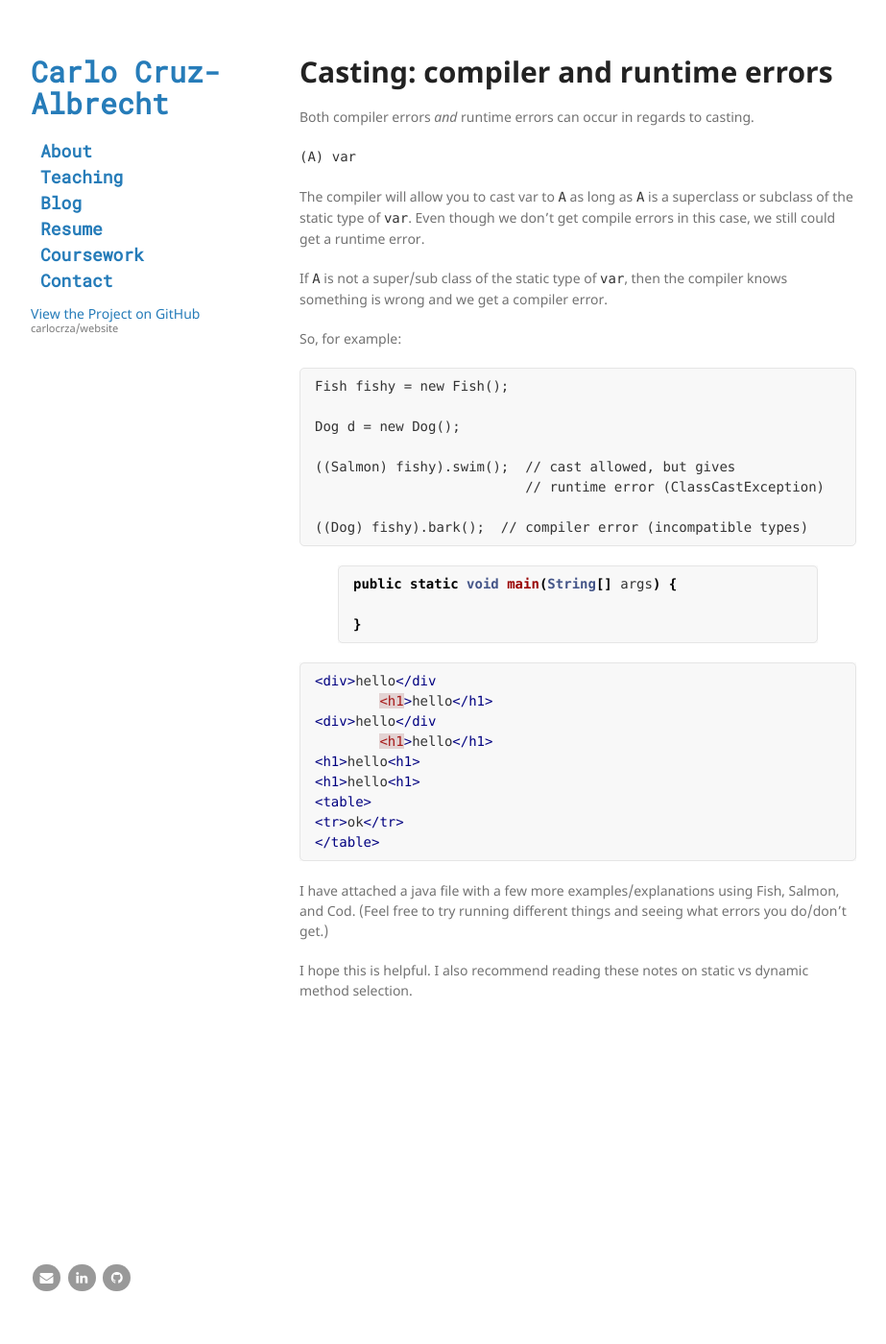
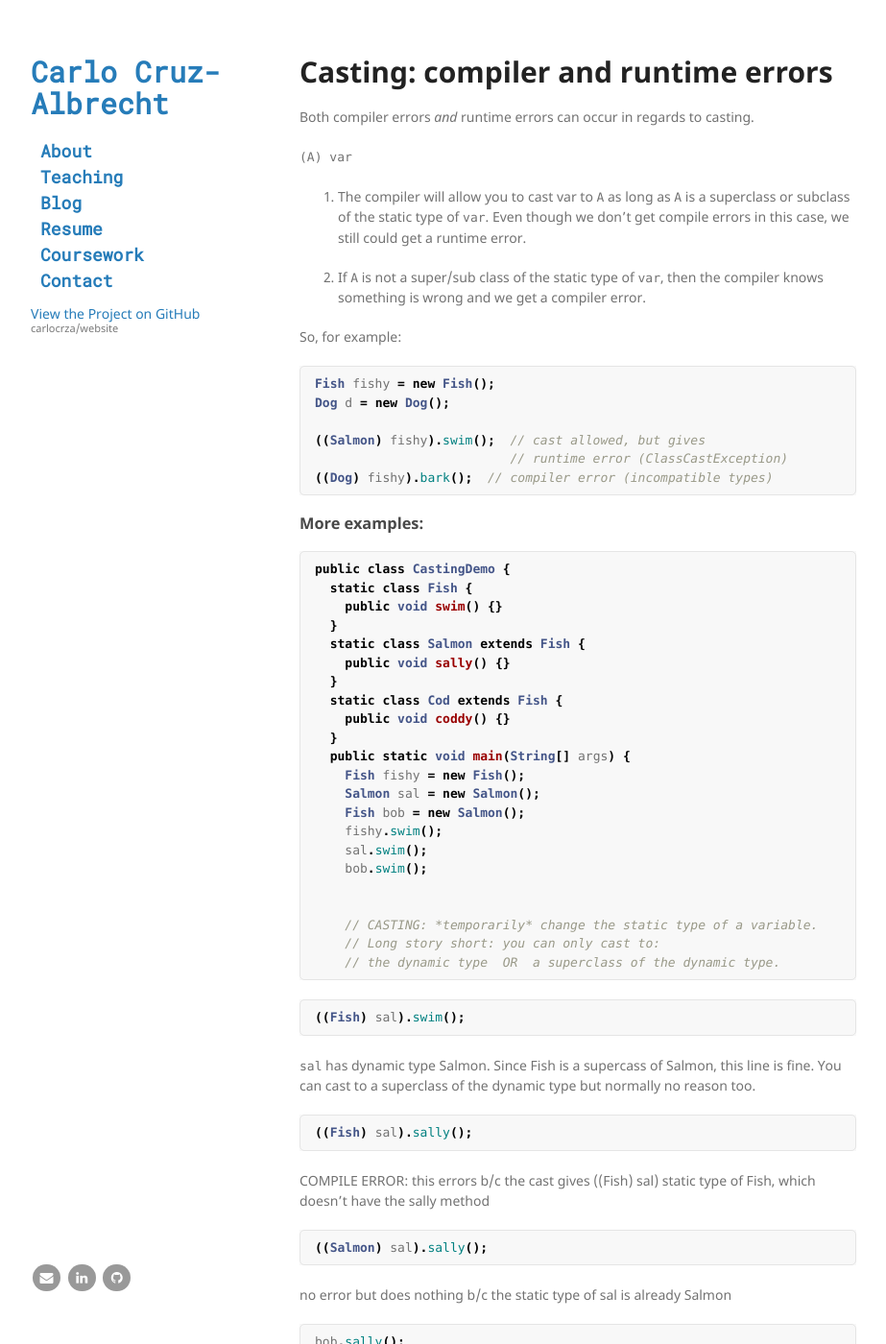
Before and after one commit to carlocrza/website, a Jekyll site: the page built from casting.md, in a window 1280 px wide and 1400 px high. Shown: the whole window at 96% size, without its empty margins (178-1101 px from the left). Built offline with Jekyll 4.4.1, drawn with Linux system fonts in a browser that asks for light colours; some of the changed text lies outside the part shown.

Commit message:
casting notes + highlight at last

````diff
--- a/_sass/jekyll-theme-minimal.scss
+++ b/_sass/jekyll-theme-minimal.scss
@@ -70,7 +70,8 @@
 
 code, pre {
   font-family:Monaco, Bitstream Vera Sans Mono, Lucida Console, Terminal, Consolas, Liberation Mono, DejaVu Sans Mono, Courier New, monospace;
-  color:#333;
+  font-size: 13px;
+  /*color:#333;*/
 }
 
 pre {
--- a/casting.md
+++ b/casting.md
@@ -9,41 +9,76 @@
 
 `(A) var`
 
-The compiler will allow you to cast var to `A` as long as `A` is a superclass or subclass of the static type of `var`. Even though we don't get compile errors in this case, we still could get a runtime error.
+1. The compiler will allow you to cast var to `A` as long as `A` is a superclass or subclass of the static type of `var`. Even though we don't get compile errors in this case, we still could get a runtime error.
 
-If `A` is not a super/sub class of the static type of `var`, then the compiler knows something is wrong and we get a compiler error.
+2. If `A` is not a super/sub class of the static type of `var`, then the compiler knows something is wrong and we get a compiler error.
 
 So, for example:
-```Java
+```java
 Fish fishy = new Fish();
-
 Dog d = new Dog();
 
 ((Salmon) fishy).swim();  // cast allowed, but gives
                           // runtime error (ClassCastException)
-
 ((Dog) fishy).bark();  // compiler error (incompatible types)
 ```
 
-{% highlight java %}
-public static void main(String[] args) {
-
-}
-{% endhighlight %}
-
-```html
-<div>hello</div
-	<h1>hello</h1>
-<div>hello</div
-	<h1>hello</h1>
-<h1>hello<h1>
-<h1>hello<h1>
-<table>
-<tr>ok</tr>
-</table>
-```
+### More examples:
+```java
+public class CastingDemo {
+  static class Fish {
+    public void swim() {}
+  }
+  static class Salmon extends Fish {
+    public void sally() {}
+  }
+  static class Cod extends Fish {
+    public void coddy() {}
+  }
+  public static void main(String[] args) {
+    Fish fishy = new Fish();
+    Salmon sal = new Salmon();
+    Fish bob = new Salmon();
+    fishy.swim();
+    sal.swim();
+    bob.swim();
 
 
-I have attached a java file with a few more examples/explanations using Fish, Salmon, and Cod. (Feel free to try running different things and seeing what errors you do/don't get.)
+    // CASTING: *temporarily* change the static type of a variable.
+    // Long story short: you can only cast to:
+    // the dynamic type  OR  a superclass of the dynamic type.
+```
+```java
+((Fish) sal).swim();
+```
+`sal` has dynamic type Salmon. Since Fish is a supercass of Salmon, this line is fine. You can cast to a superclass of the dynamic type but normally no reason too.
 
-I hope this is helpful. I also recommend reading these notes on static vs dynamic method selection.
+```java
+((Fish) sal).sally();
+```
+COMPILE ERROR: this errors b/c the cast gives ((Fish) sal) static type of Fish, which doesn't have the sally method
+
+```java
+((Salmon) sal).sally();
+```
+no error but does nothing b/c the static type of sal is already Salmon
+
+```java
+bob.sally();
+```
+COMPILE ERROR: this errors b/c the static type of bob (Fish) does not have the sally method
+
+```java
+((Salmon) bob).sally();
+```
+bob has dynamic type Salmon. Here the cast changes its static type to Salmon so we can run the sally method now
+
+```java
+((Salmon) fishy).sally();
+```
+RUNTIME ERROR: static type of fishy is Fish. Salmon is a subclass of Fish so the compiler allows the cast w/o error. But, when we try to run the program we get a ClassCastException b/c fishy's dynamic type is Fish! (not Salmon). We can only cast to the dynamic type or a superclass of the dynamic type.
+
+```java
+((Cod) sal).swim();
+```
+COMPILE ERROR: incompatible types. sal has static type Salmon. Since Cod is not a super/sub class of Salmon, the compiler knows this is wrong
````
Also changed, not shown: teaching.md (+2 -2 lines).
